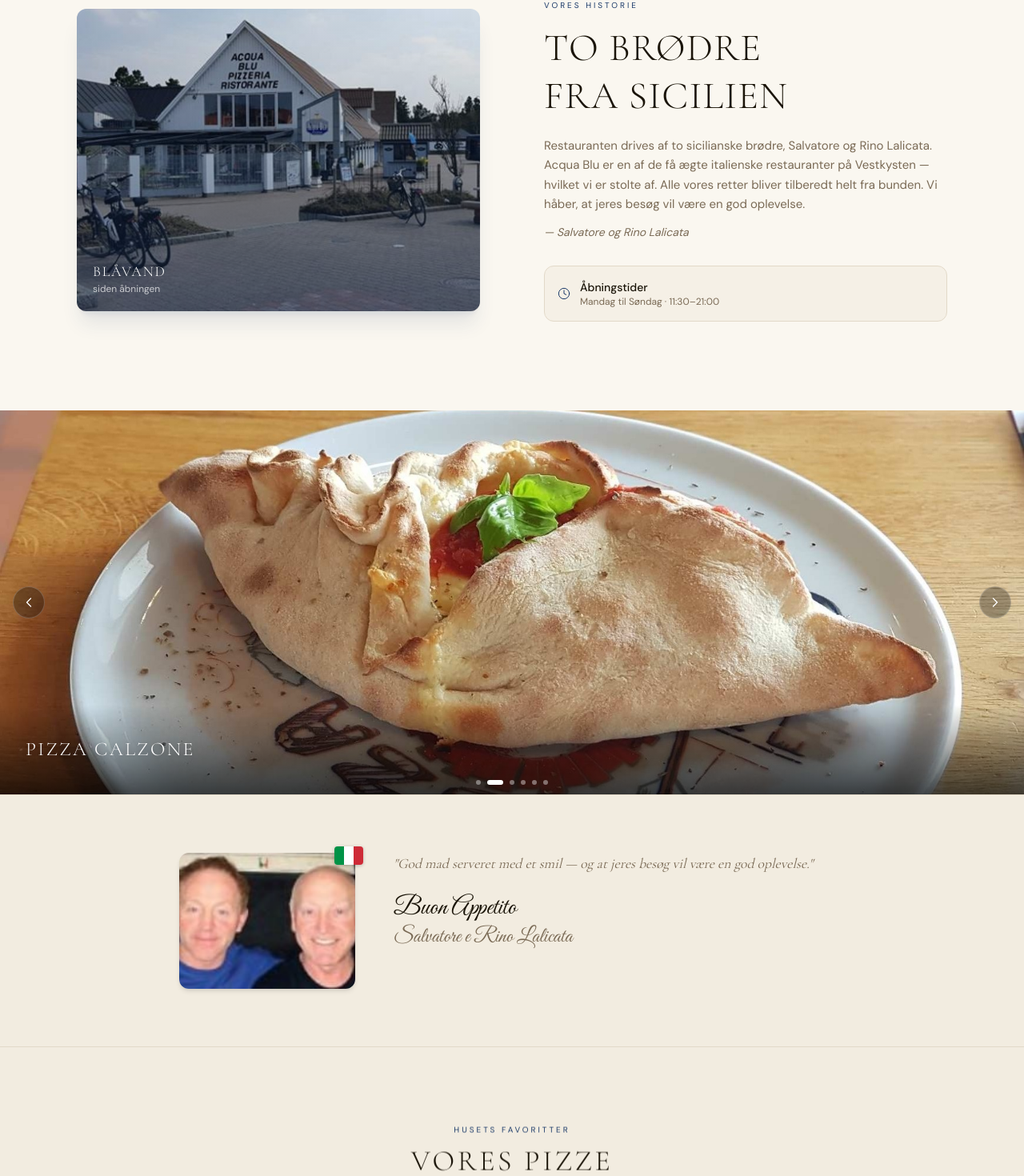
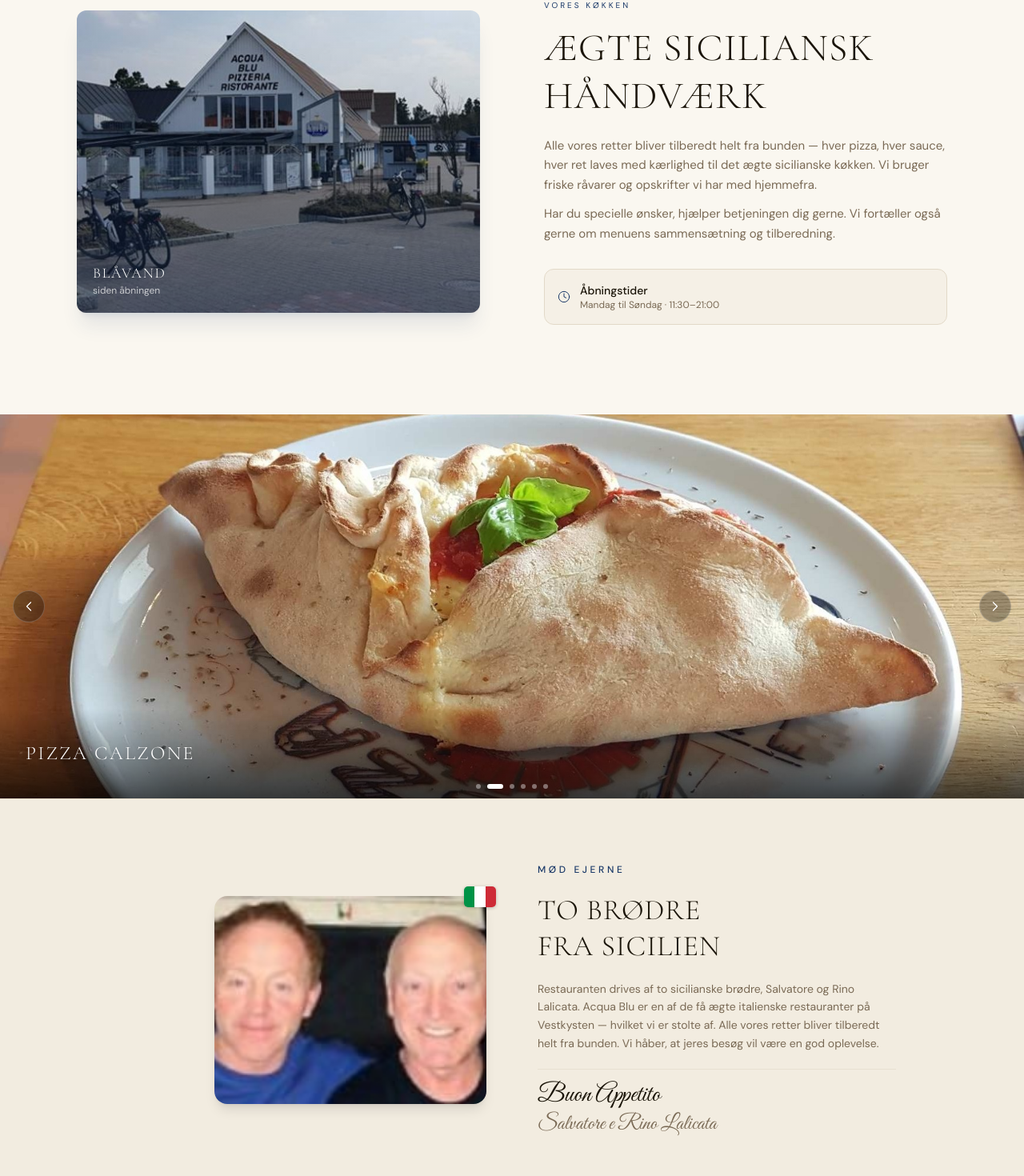
Before and after one commit to SloThdk/AcquaBlu, a Next.js app: page / in a window 1280 px wide. Shown: the part 1026-2496 px from the top of the page at 80% size. Built offline with nearby package versions, Linux system fonts and the light colour scheme.

Commit message:
Story section: distinct heading/text; OwnersSection: restore full bio + signature

```diff
--- a/src/app/page.tsx
+++ b/src/app/page.tsx
@@ -93,15 +93,15 @@ export default function Home() {
 
             <Reveal direction="right" distance={20} duration={700} delay={80}>
               <div>
-                <p className="text-ab-blue text-[10px] uppercase tracking-[0.3em] mb-4" style={{ fontFamily: DM }}>Vores historie</p>
+                <p className="text-ab-blue text-[10px] uppercase tracking-[0.3em] mb-4" style={{ fontFamily: DM }}>Vores køkken</p>
                 <h2 className="text-4xl sm:text-5xl font-light text-ab-text leading-tight mb-5 uppercase tracking-wide" style={{ fontFamily: CF }}>
-                  To brødre<br />fra Sicilien
+                  Ægte Siciliansk<br />Håndværk
                 </h2>
                 <p className="text-ab-muted leading-relaxed mb-3 text-[15px]" style={{ fontFamily: DM }}>
-                  {restaurant.story}
+                  Alle vores retter bliver tilberedt helt fra bunden — hver pizza, hver sauce, hver ret laves med kærlighed til det ægte sicilianske køkken. Vi bruger friske råvarer og opskrifter vi har med hjemmefra.
                 </p>
-                <p className="text-ab-muted text-sm italic mb-8" style={{ fontFamily: DM }}>
-                  — {restaurant.owners}
+                <p className="text-ab-muted leading-relaxed mb-8 text-[15px]" style={{ fontFamily: DM }}>
+                  Har du specielle ønsker, hjælper betjeningen dig gerne. Vi fortæller også gerne om menuens sammensætning og tilberedning.
                 </p>
                 <div className="flex items-center gap-3 p-4 bg-ab-card rounded-xl border border-ab-border">
                   <Clock size={16} strokeWidth={1.5} className="text-ab-blue shrink-0" />
--- a/src/components/OwnersSection.tsx
+++ b/src/components/OwnersSection.tsx
@@ -8,52 +8,49 @@ const DM = 'var(--font-dm)'
 export default function OwnersSection() {
   return (
     <section className="bg-ab-ivory border-y border-ab-border">
-      <div className="max-w-4xl mx-auto px-5 sm:px-8 py-14 sm:py-18">
-        <div className="flex flex-col sm:flex-row items-center sm:items-start gap-8 sm:gap-12">
+      <div className="max-w-5xl mx-auto px-5 sm:px-8 py-16 sm:py-20">
+        <div className="grid md:grid-cols-2 gap-10 md:gap-16 items-center">
 
           {/* Photo */}
-          <div className="relative shrink-0">
-            <Image
-              src="/images/owners.jpg"
-              alt="Salvatore og Rino Lalicata"
-              width={220}
-              height={170}
-              className="rounded-xl shadow-md"
-              style={{ width: '220px', height: '170px', objectFit: 'cover', objectPosition: 'center top' }}
-            />
-            <div className="absolute -top-2.5 -right-2.5">
-              <ItalianFlag width={36} height={23} />
+          <div className="flex justify-center md:justify-end">
+            <div className="relative">
+              <Image
+                src="/images/owners.jpg"
+                alt="Salvatore og Rino Lalicata — ejerne af Acqua Blu"
+                width={340}
+                height={260}
+                className="rounded-2xl shadow-lg"
+                style={{ width: '340px', height: '260px', objectFit: 'cover', objectPosition: 'center top' }}
+              />
+              <div className="absolute -top-3 -right-3">
+                <ItalianFlag width={40} height={26} />
+              </div>
             </div>
           </div>
 
-          {/* Signature block */}
-          <div className="flex flex-col justify-center gap-3 text-center sm:text-left">
-
-            {/* Their actual motto from the menu */}
-            <p
-              className="text-ab-muted text-sm leading-relaxed italic"
-              style={{ fontFamily: CF, fontSize: '1.1rem' }}
-            >
-              "God mad serveret med et smil — og at jeres besøg vil være en god oplevelse."
+          {/* Text */}
+          <div className="flex flex-col gap-5">
+            <p className="text-xs uppercase tracking-[0.3em] text-ab-blue font-medium" style={{ fontFamily: DM }}>
+              Mød ejerne
+            </p>
+            <h2 className="text-3xl sm:text-4xl font-light uppercase tracking-wide text-ab-text leading-tight" style={{ fontFamily: CF }}>
+              To brødre<br />fra Sicilien
+            </h2>
+            <p className="text-ab-muted text-sm leading-relaxed" style={{ fontFamily: DM }}>
+              Restauranten drives af to sicilianske brødre, Salvatore og Rino Lalicata. Acqua Blu er en af de få ægte italienske restauranter på Vestkysten — hvilket vi er stolte af. Alle vores retter bliver tilberedt helt fra bunden. Vi håber, at jeres besøg vil være en god oplevelse.
             </p>
 
-            {/* Handwritten signature */}
-            <div className="pt-2">
-              <p
-                className="text-ab-text leading-snug"
-                style={{ fontFamily: SC, fontSize: '2rem', lineHeight: '1.25' }}
-              >
+            {/* Signature */}
+            <div className="pt-3 border-t border-ab-border/60">
+              <p style={{ fontFamily: SC, fontSize: '2rem', lineHeight: '1.25' }} className="text-ab-text">
                 Buon Appetito
               </p>
-              <p
-                className="text-ab-muted"
-                style={{ fontFamily: SC, fontSize: '1.65rem', lineHeight: '1.25' }}
-              >
+              <p style={{ fontFamily: SC, fontSize: '1.65rem', lineHeight: '1.25' }} className="text-ab-muted">
                 Salvatore e Rino Lalicata
               </p>
             </div>
+          </div>
 
-          </div>
         </div>
       </div>
     </section>
```
